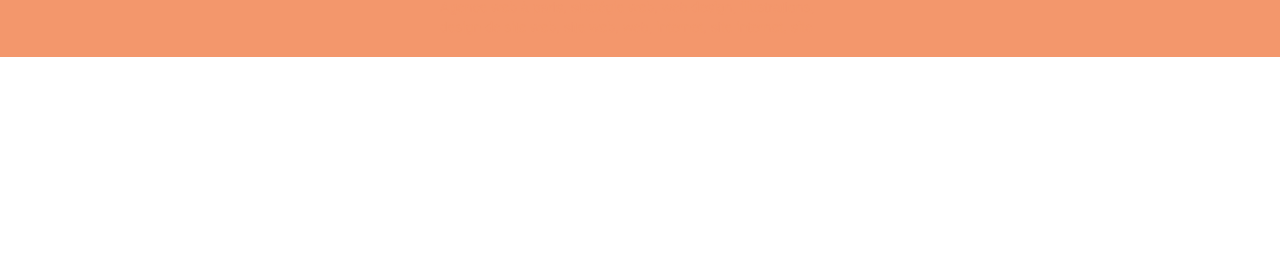
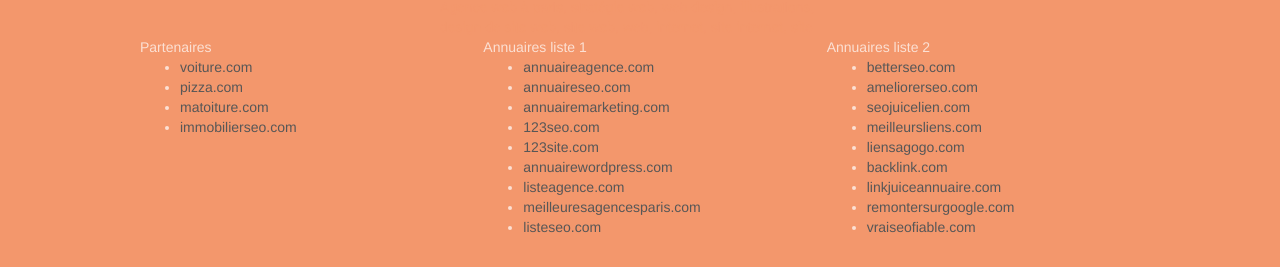
Before and after one commit to aybaof/BarakatAymeric_4_19032022, a plain HTML site: page index.html in a window 1280 px wide. Shown: the part 3176-3443 px from the top of the page. Before the commit the page ends 3233 px from the top, so only its background shows below. Drawn offline with Linux system fonts and the light colour scheme.

```diff
--- a/index.html
+++ b/index.html
@@ -247,6 +247,45 @@
 					</div>
 					<div class="keywords" style="color:#F3976C;">Agence web à paris, stratégie web, web design, illustrations, design de site web, site web, web, internet, site internet, site</div>
 				</div>
+				<div class="row">
+					<div class="col-sm-4">
+						Partenaires
+							<ul>
+								<li><a href="voiture.com">voiture.com</a></li>
+								<li><a href="pizza.com">pizza.com</a></li>
+								<li><a href="matoiture.com">matoiture.com</a></li>
+								<li><a href="immobilierseo.com">immobilierseo.com</a></li>
+							</ul>
+					</div>
+					<div class="col-sm-4">
+						Annuaires liste 1
+						<ul>
+							<li><a href="annuaireagence.com">annuaireagence.com</a></li>
+							<li><a href="annuaireseo.com">annuaireseo.com</a></li>
+							<li><a href="annuairemarketing.com">annuairemarketing.com</a></li>
+							<li><a href="123seoture.com">123seo.com</a></li>
+							<li><a href="123site.com">123site.com</a></li>
+							<li><a href="annuairewordpress.com">annuairewordpress.com</a></li>
+							<li><a href="listeagence.com">listeagence.com</a></li>
+							<li><a href="meilleuresagencesparis.com">meilleuresagencesparis.com</a></li>
+							<li><a href="listeseo.com">listeseo.com</a></li>
+						</ul>
+					</div>
+					<div class="col-sm-4">
+						Annuaires liste 2
+						<ul>
+							<li><a href="betterseo.com">betterseo.com</a></li>
+							<li><a href="ameliorerseo.com">ameliorerseo.com</a></li>
+							<li><a href="seojuicelien.com">seojuicelien.com</a></li>
+							<li><a href="meilleursliens.com">meilleursliens.com</a></li>
+							<li><a href="liensagogo.com">liensagogo.com</a></li>
+							<li><a href="backlink.com">backlink.com</a></li>
+							<li><a href="linkjuiceannuaire.com">linkjuiceannuaire.com</a></li>
+							<li><a href="remontersurgoogle.com">remontersurgoogle.com</a></li>
+							<li><a href="vraiseofiable.com">vraiseofiable.com</a></li>
+						</ul>
+					</div>
+				</div>
 			</div>
 		</div>
 	</div>
```
